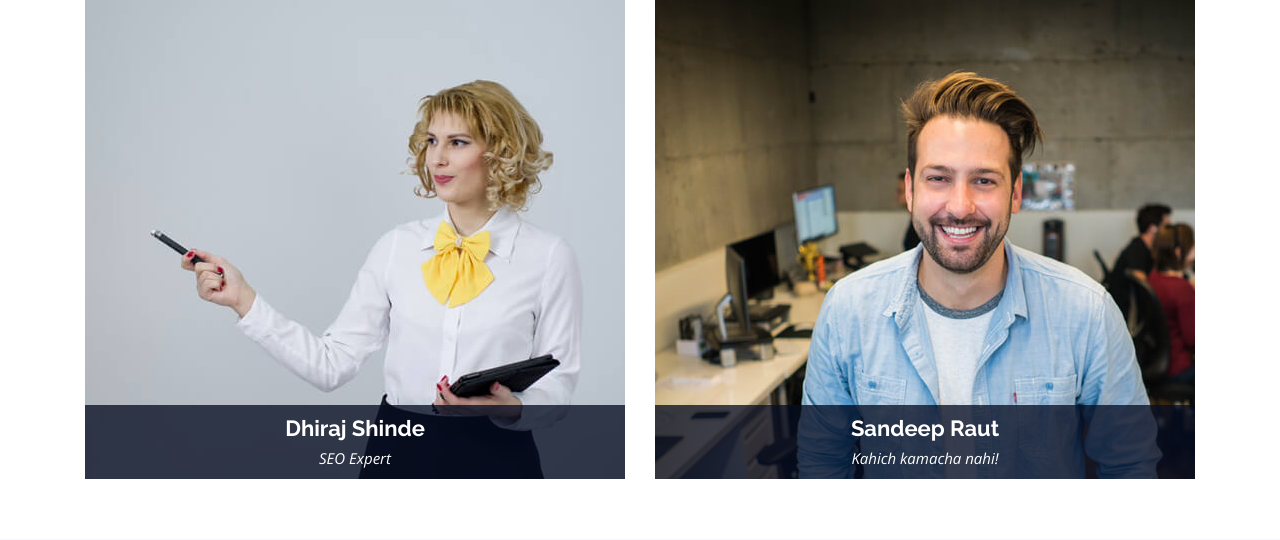
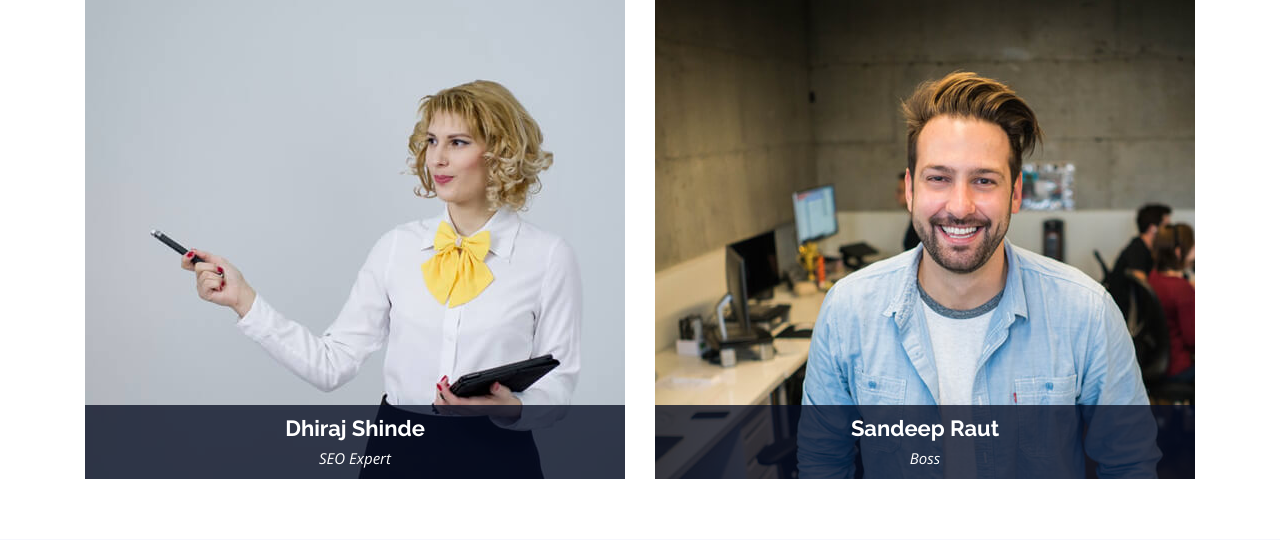
Before and after one commit to Hubcodee/Django_text_to_html, a Django app: template texthtmlformatter/templates/index.html in a window 1280 px wide. Shown: the part 1504-2044 px from the top of the page. Run offline with Django 3.2, Linux system fonts and the light colour scheme; the template is opened without the code that fills it, so the values that code supplies are empty; some libraries are stand-ins or nearby versions.

Commit message:
Few Changes made- @Shivanshu

```diff
--- a/texthtmlformatter/templates/index.html
+++ b/texthtmlformatter/templates/index.html
@@ -79,7 +79,7 @@
               <img src="static/img/speakers/4.jpg" alt="Speaker 4" class="static/img-fluid">
               <div class="details">
                 <h3><a href="#">Sandeep Raut</a></h3>
-                <p>Kahich kamacha nahi!</p>
+                <p>Boss</p>
                 <div class="social">
                   <a href=""><i class="fa fa-twitter"></i></a>
                   <a href=""><i class="fa fa-facebook"></i></a>
```
